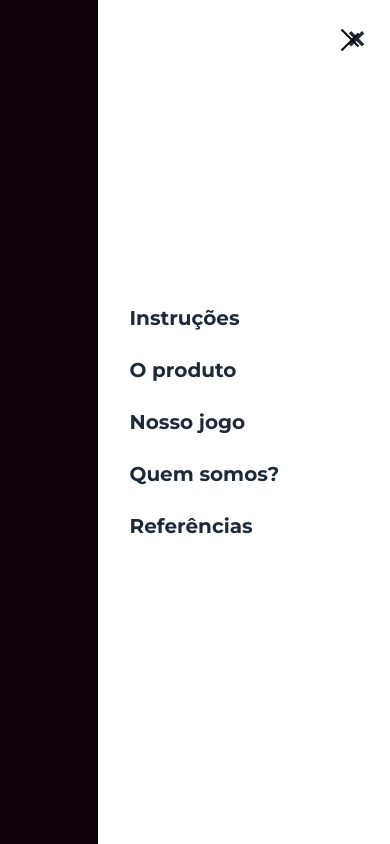
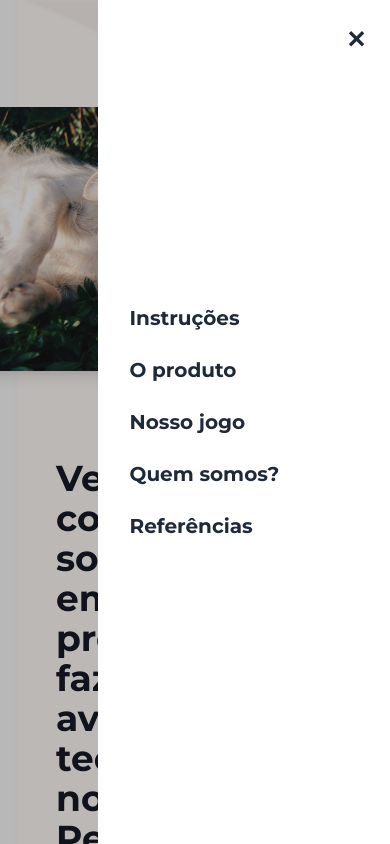
Before and after one commit to Anadulce57/myfeliscanis, a React (Vite) app: page / in a window 390 px wide. Both pictures are taken after a click on the button 350 px from the left and 40 px from the top of the page. Shown: the top 844 px of the page. Built offline with nearby package versions, Linux system fonts and the light colour scheme; a web font is replaced by a local one.

Commit message:
Menu hamburguer em andamento

```diff
--- a/src/components/Home/Home.jsx
+++ b/src/components/Home/Home.jsx
@@ -15,7 +15,8 @@ export default function Home(){
           <div className="w-full lg:w-[700px] h-[250] bg-dark-blue text-off-white p-8 flex flex-col justify-center rounded-sm dark:bg-green ">
             <div className="mb-9">
               <h1 className="text-3xl font-bold mb-3 font-montserrat hidden lg:inline">A empresa</h1>
-              <p className="text-off-white text-lg font-montserrat hidden lg:inline">Atualmente o mercado pet tem crescido rapidamente, impulsionado pelo aumento
+
+              <p className="text-off-white text-lg font-montserrat hidden lg:inline">  Atualmente o mercado pet tem crescido rapidamente, impulsionado pelo aumento
               do número de animais de estimação e pela valorização dos cuidados com seu bem-estar. Hoje, os pets são vistos
               como membros da família, o que estimula a busca por produtos e serviços especializados. Esse cenário reforça a
               importância de discutir a melhora dos cuidados com os animais e os impactos desse setor em expansão.</p>
--- a/src/components/Navegacao/Header.jsx
+++ b/src/components/Navegacao/Header.jsx
@@ -5,6 +5,7 @@ import sunny from "/icons/sunny.png";
 import moon from "/icons/mode_night.png";
 import homeDark from "/icons/homeDark.png";
 import homeWhite from "/icons/homeWhite.png";
+
 
 export default function Header() {
   const [theme, setTheme] = useState(() => localStorage.getItem("theme") ?? "");
@@ -39,19 +40,18 @@ export default function Header() {
         {/* Botão Hamburger para mobile */}
         <button
           onClick={toggleMenu}
-          className="fixed top-6 right-6 z-50 flex h-8 w-8 flex-col items-center justify-center space-y-2 focus:outline-none md:hidden"
+          className={`fixed top-6 right-6 z-50 h-8 w-8 flex-col items-center justify-center space-y-2 focus:outline-none md:hidden ${isMenuOpen ? 'hidden' : 'flex'}`}
         >
           <div className={`h-0.5 w-6 transform transition duration-300 ease-in-out ${isMenuOpen ? 'translate-y-2 rotate-45 bg-black' : 'bg-black'}`}></div>
           <div className={`h-0.5 w-6 transition duration-300 ease-in-out ${isMenuOpen ? 'scale-0 opacity-0' : 'bg-black'}`}></div>
           <div className={`h-0.5 w-6 transform transition duration-300 ease-in-out ${isMenuOpen ? '-translate-y-2 -rotate-45 bg-black' : 'bg-black'}`}></div>
         </button>
 
-        {/* Overlay escuro com opacidade ao abrir o menu */}
         {isMenuOpen && (
-          <div
-            className="fixed inset-0 z-30 bg-black bg-opacity-50 transition-opacity duration-300"
-            onClick={toggleMenu}
-          ></div>
+         <div
+         className="fixed inset-0 z-30 bg-[rgba(0,0,0,0.25)] transition-opacity duration-300"
+         onClick={toggleMenu}
+     ></div>
         )}
 
         {/* Menu Mobile */}
```
